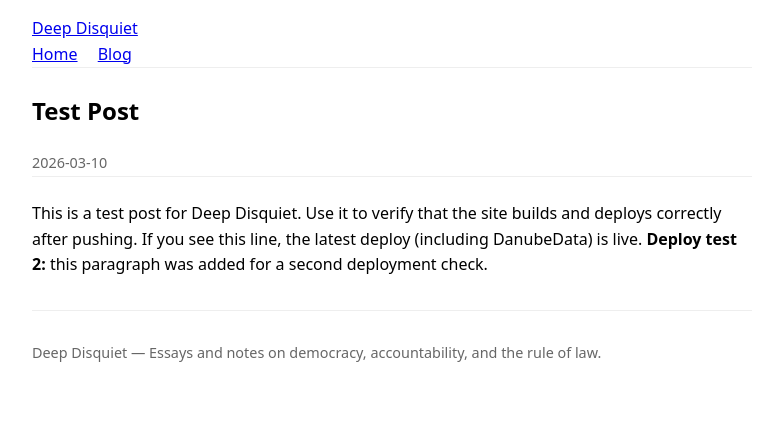
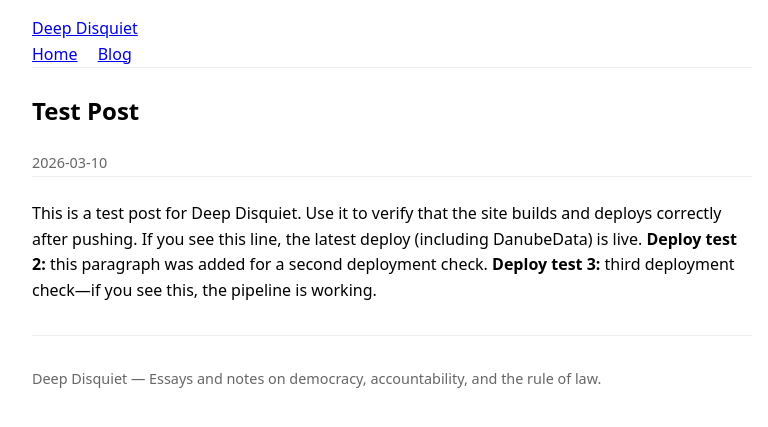
Before and after one commit to attebury/Deep-Disquiet, a Jekyll site: the page built from _posts/2026-03-10-test-post.md, in a window 1280 px wide. Shown: the top 427 px of the page, without its empty margins (248-1016 px from the left). Built offline with Jekyll 4.4.1, drawn with Linux system fonts in a browser that asks for light colours.

Commit message:
Test post: add deploy test 3 line for third deployment check
Made-with: Cursor

```diff
--- a/_posts/2026-03-10-test-post.md
+++ b/_posts/2026-03-10-test-post.md
@@ -4,4 +4,4 @@ title: "Test Post"
 date: 2026-03-10
 ---
 
-This is a test post for Deep Disquiet. Use it to verify that the site builds and deploys correctly after pushing. If you see this line, the latest deploy (including DanubeData) is live. **Deploy test 2:** this paragraph was added for a second deployment check.
+This is a test post for Deep Disquiet. Use it to verify that the site builds and deploys correctly after pushing. If you see this line, the latest deploy (including DanubeData) is live. **Deploy test 2:** this paragraph was added for a second deployment check. **Deploy test 3:** third deployment check—if you see this, the pipeline is working.
```
